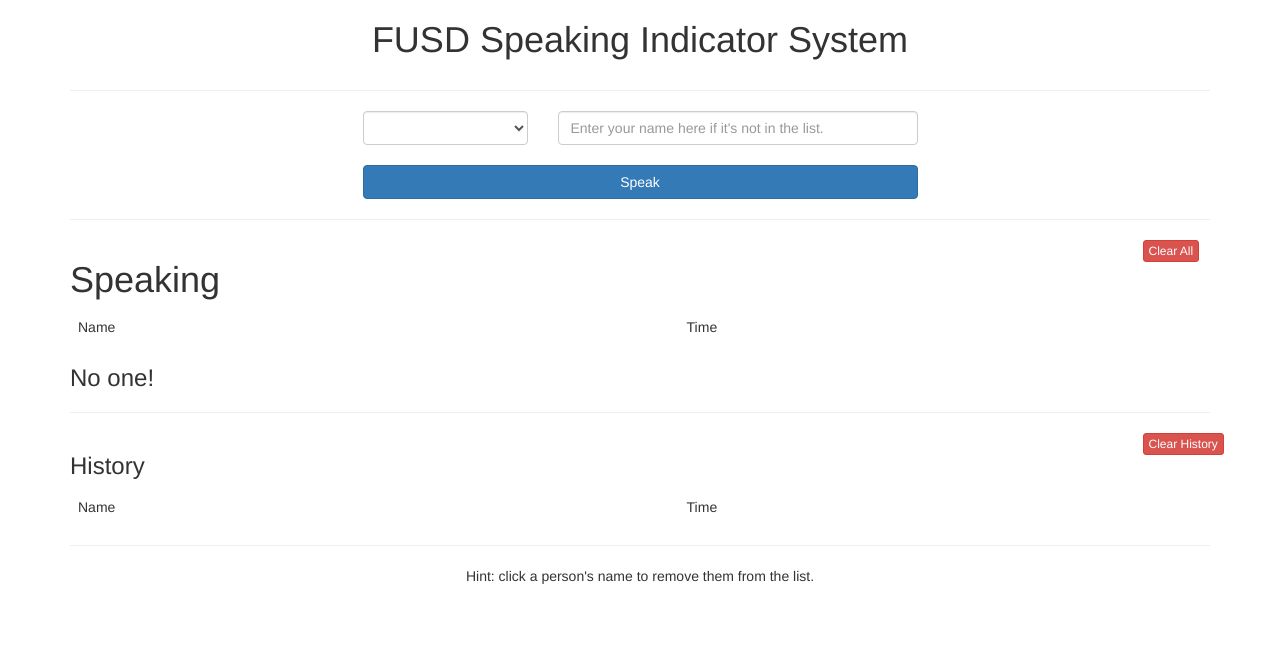
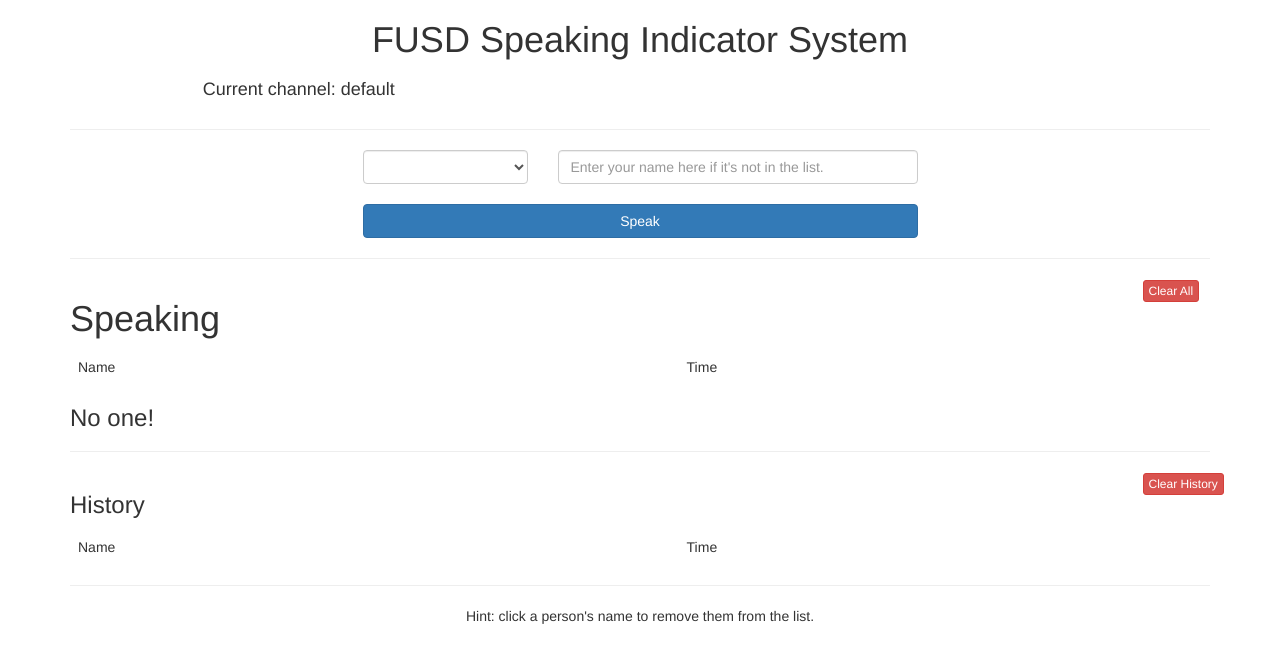
Before and after one commit to kzeng10/fusdvs, a website: page app/index.html in a window 1280 px wide. Drawn offline with nearby package versions, Linux system fonts and the light colour scheme; some packages are replaced by stand-ins of ours; no server answers.

Commit message:
changed default channel to "default"

```diff
--- a/app/partials/main.html
+++ b/app/partials/main.html
@@ -1,6 +1,15 @@
 <div class="container">
 	<div class="row">
 		<h1 class="text-center">FUSD Speaking Indicator System</h1>
+	</div>
+
+	<div class="row">
+		<div class="col-md-5">
+			<h4 class="text-center">Current channel: {{channel}}</h4>
+		</div>
+		<div class="col-md-7">
+
+		</div>
 	</div>
 
 	<hr>
--- a/index.js
+++ b/index.js
@@ -13,7 +13,7 @@ app.set('ipaddr', listenIP);
 app.use(bodyParser.urlencoded({ extended: true }));
 app.use(bodyParser.json());
 
-var defaultChannel = 1;
+var defaultChannel = 'default';
 var speak = {};
 var history = {};
 
--- a/js/app.js
+++ b/js/app.js
@@ -8,7 +8,7 @@ angular.module('testApp', ['testAppdata', 'ngRoute'])
 		})
 	.controller('TestCtrl', ['$scope', '$location', "speak", 'socketio', function ($scope, $location, speak, socketio) {
 		'use strict';
-		$scope.channel = $location.search().channel || 1;
+		$scope.channel = $location.search().channel || 'default';
 		$scope.people = speak.query();
 		$scope.history = speak.queryHistory();
 		$scope.peopleDir = ['Ann Crosbie', 'Larry Sweeney', 'Yang Shao', 'Michele Berke', 'Joshua Basa'];
--- a/js/speak.js
+++ b/js/speak.js
@@ -1,7 +1,7 @@
 angular.module('testAppdata', ['ngResource']).factory('speak', ['$resource', '$location', function ($resource, $location) {
     'use strict';
 
-    var channel = $location.search().channel || 1;
+    var channel = $location.search().channel || 'default';
     var server = $resource('/people', {channel:channel});
     var history = $resource('/history', {channel:channel});
     var deleteurl = $resource('/remove', {channel:channel});
```
